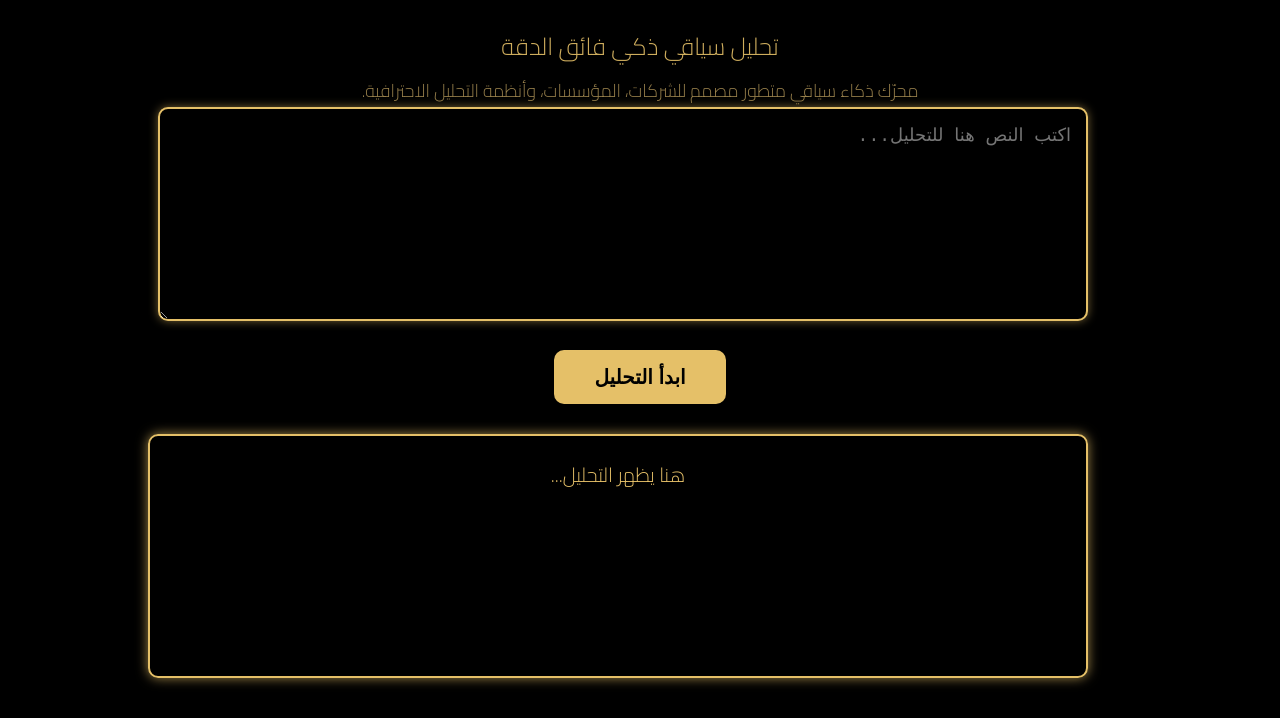
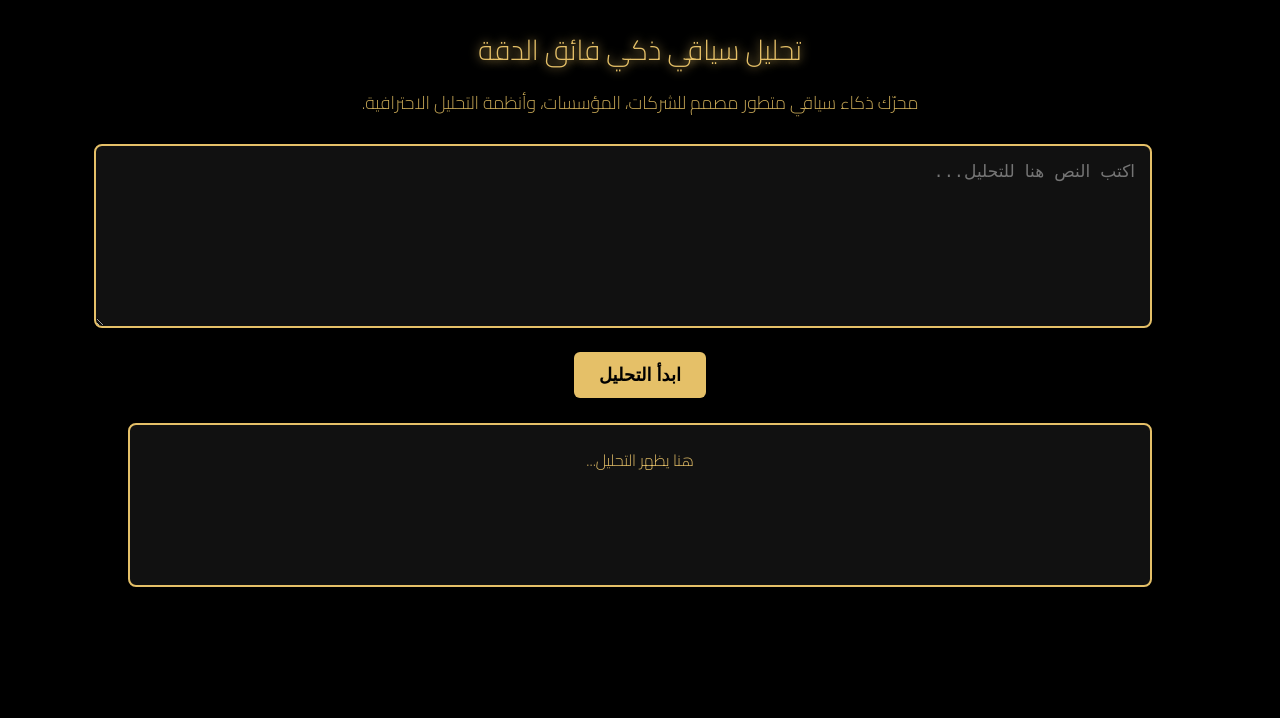
Before and after one commit to Amirah2025-code/Neuro-Context-AI, a plain HTML site: page index.html in a window 1280 px wide. Shown: the part 146-864 px from the top of the page. After the commit the page ends 800 px from the top, so only its background shows below. Drawn offline with Linux system fonts and the light colour scheme.

Commit message:
Refactor CSS styles for better layout and appearance
Updated styles for various elements including header, subtitle, and button. Adjusted colors, margins, and font sizes for improved aesthetics.

```diff
--- a/style.css
+++ b/style.css
@@ -1,90 +1,74 @@
-/* -------------------- */
-/*   الفخامة الذهبية     */
-/* -------------------- */
-
 body {
     margin: 0;
-    padding: 0;
     font-family: 'Cairo', sans-serif;
     background: #000;
     color: #e5c068;
     text-align: center;
 }
 
-/* العنوان الرئيسي NEURO-CONTEXT AI */
 .header {
     font-size: 48px;
     font-weight: 900;
     margin-top: 40px;
-    letter-spacing: 2px;
+    letter-spacing: 3px;
     color: #e5c068;
-    text-shadow: 0 0 15px rgba(229, 192, 104, 0.8);
+    text-shadow: 0 0 25px #e5c068;
 }
 
-/* العنوان الفرعي */
-.subtitle {
-    font-size: 24px;
-    margin-top: 10px;
-    color: #e5c068;
-    opacity: 0.9;
+.container {
+    width: 80%;
+    margin: auto;
+    margin-top: 40px;
 }
 
-/* الوصف */
+.subtitle {
+    font-size: 28px;
+    color: #e5c068;
+    margin-bottom: 10px;
+    text-shadow: 0 0 10px #e5c068;
+}
+
 .description {
     font-size: 18px;
-    margin-top: 5px;
-    color: #d9b76c;
-    opacity: 0.7;
+    color: #c8a856;
+    margin-bottom: 25px;
 }
 
-/* حاوية المحتوى */
-.container {
-    width: 70%;
-    margin: 40px auto;
-}
-
-/* صندوق الإدخال */
 textarea {
     width: 100%;
-    height: 180px;
-    background: #000;
+    height: 150px;
+    background: #111;
     border: 2px solid #e5c068;
     color: #e5c068;
     padding: 15px;
-    font-size: 18px;
-    border-radius: 10px;
+    font-size: 17px;
+    border-radius: 8px;
     outline: none;
-    box-shadow: 0 0 10px rgba(229, 192, 104, 0.5);
 }
 
-/* زر التحليل */
 button {
-    margin-top: 20px;
-    padding: 15px 40px;
+    margin-top: 15px;
+    padding: 12px 25px;
     background: #e5c068;
     border: none;
     color: #000;
-    font-size: 20px;
+    font-size: 18px;
     font-weight: 700;
+    border-radius: 6px;
     cursor: pointer;
-    border-radius: 10px;
     transition: 0.3s;
 }
 
 button:hover {
-    transform: scale(1.05);
-    box-shadow: 0 0 20px rgba(229, 192, 104, 1);
+    background: #ffdf82;
 }
 
-/* صندوق النتيجة */
 .output {
-    width: 100%;
-    min-height: 200px;
-    margin-top: 30px;
+    margin-top: 25px;
     border: 2px solid #e5c068;
     padding: 20px;
+    border-radius: 8px;
+    min-height: 120px;
+    background: #111;
     color: #e5c068;
-    border-radius: 10px;
-    box-shadow: 0 0 12px rgba(229, 192, 104, 0.7);
-    font-size: 20px;
 }
```
